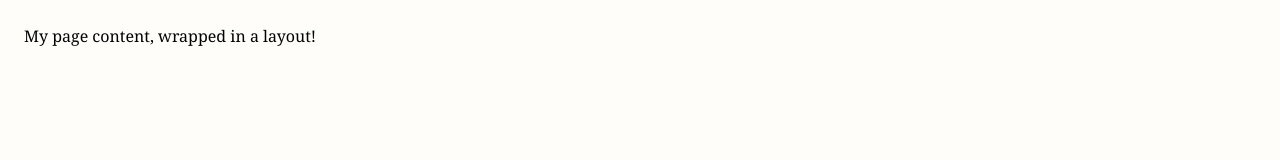
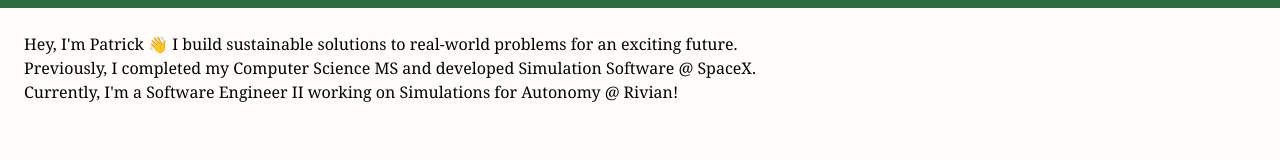
Before and after one commit to patricksyoussef/PersonalWebsiteV2, an Astro site: page / in a window 1280 px wide. Built offline with nearby package versions, Linux system fonts and the light colour scheme; Astro itself is replaced by a stand-in of ours; a web font is replaced by a local one.

Commit message:
Still getting my bearings together...

```diff
--- a/package.json
+++ b/package.json
@@ -1,5 +1,5 @@
 {
-  "name": "",
+  "name": "patrickyoussef.com",
   "type": "module",
   "version": "0.0.1",
   "scripts": {
--- a/src/layouts/BaseLayout.astro
+++ b/src/layouts/BaseLayout.astro
@@ -1,7 +1,9 @@
 ---
+import "@fontsource-variable/petrona/wght.css";
+import "@fontsource-variable/petrona/wght-italic.css";
+
 const { title } = Astro.props;
-// Supports weights 400-700
-import "@fontsource-variable/petrona/wght.css";
+const pageTitle = title ? `${title} | Patrick Youssef` : "Patrick Youssef";
 ---
 
 <!doctype html>
@@ -9,11 +11,12 @@ import "@fontsource-variable/petrona/wght.css";
   <head>
     <meta charset="UTF-8" />
     <meta name="viewport" content="width=device-width, initial-scale=1.0" />
-    <title>{title}</title>
+    <title>{pageTitle}</title>
   </head>
   <body class="bg-default font-serif">
+    <div class="h-2 bg-accent"></div>
     <div class="max-w-base w-full mx-auto p-6">
-      <slot />
+      <div><slot /></div>
     </div>
   </body>
 </html>
--- a/src/pages/index.astro
+++ b/src/pages/index.astro
@@ -1,7 +1,18 @@
 ---
-import BaseLayout from "../layouts/BaseLayout.astro"
+import BaseLayout from "../layouts/BaseLayout.astro";
 ---
 
-<BaseLayout title="Home Page">
-	<p>My page content, wrapped in a layout!</p>
+<BaseLayout title="Home">
+  <p>
+    Hey, I'm Patrick 👋 I build sustainable solutions to real-world problems for
+    an exciting future.
+  </p>
+  <p>
+    Previously, I completed my Computer Science MS and developed Simulation
+    Software @ SpaceX.
+  </p>
+  <p>
+    Currently, I'm a Software Engineer II working on Simulations for Autonomy @
+    Rivian!
+  </p>
 </BaseLayout>
--- a/tailwind.config.mjs
+++ b/tailwind.config.mjs
@@ -8,6 +8,7 @@ export default {
     extend: {
       colors: {
         default: "#FEFDFA",
+        accent: "#2E6F40",
       },
       fontFamily: {
         serif: ['"Petrona Variable"', ...defaultTheme.fontFamily.serif],
```
